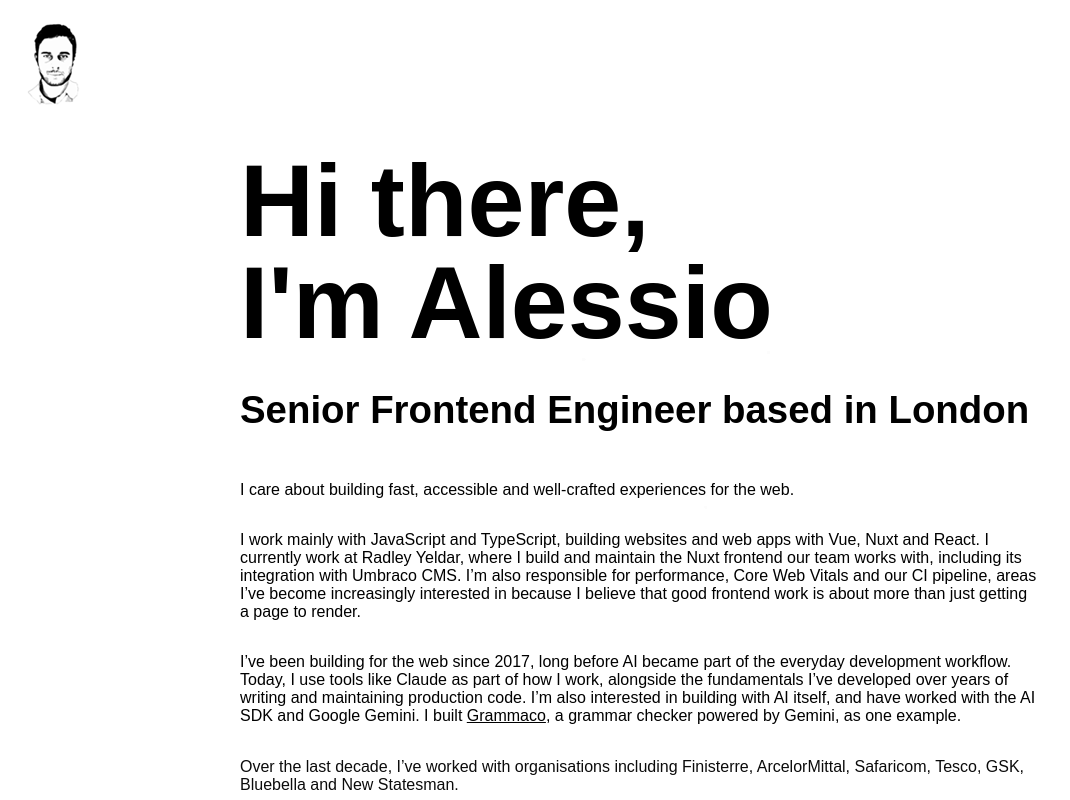
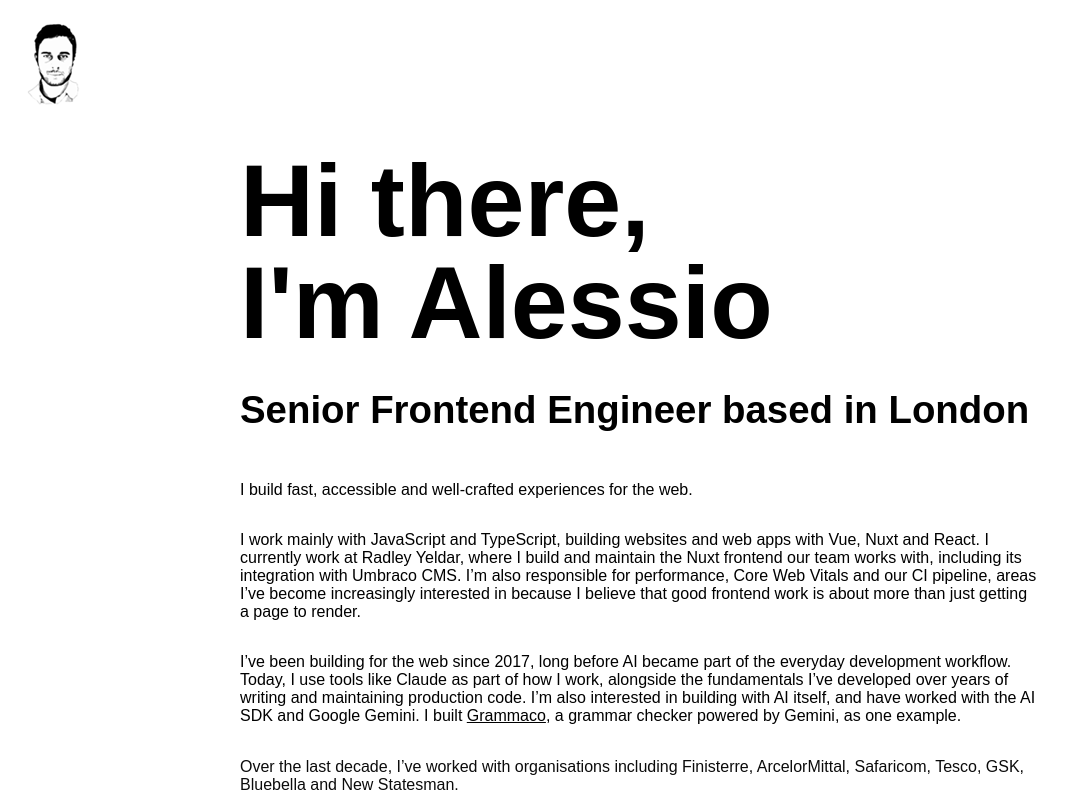
Before and after one commit to alessiochiffi/newalessioch, a Nuxt app: page / in a window 1280 px wide. Shown: the top 800 px of the page, without its empty margins (0-1070 px from the left). Built offline with nearby package versions, Linux system fonts and the light colour scheme.

Commit message:
copy update

```diff
--- a/app/pages/index.vue
+++ b/app/pages/index.vue
@@ -25,7 +25,7 @@ watch(introLoaded, () => {
       </h1>
       <h2 class="fade">Senior Frontend Engineer based in London</h2>
       <p class="fade">
-        I care about building fast, accessible and well-crafted experiences for the web.
+        I build fast, accessible and well-crafted experiences for the web.
       </p>
       <p class="fade">
         I work mainly with JavaScript and TypeScript, building websites and web apps with
```
